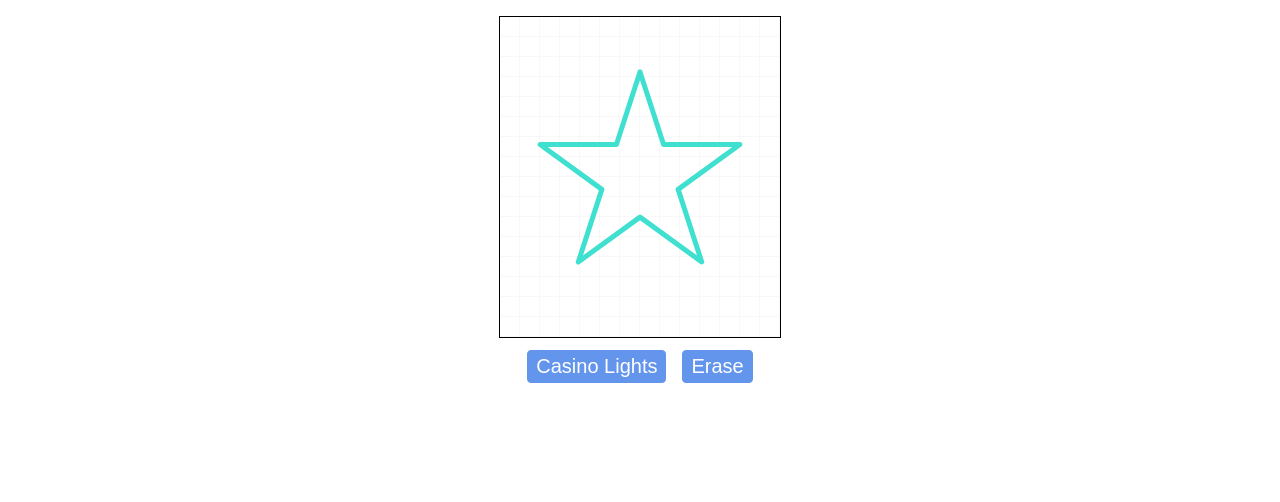
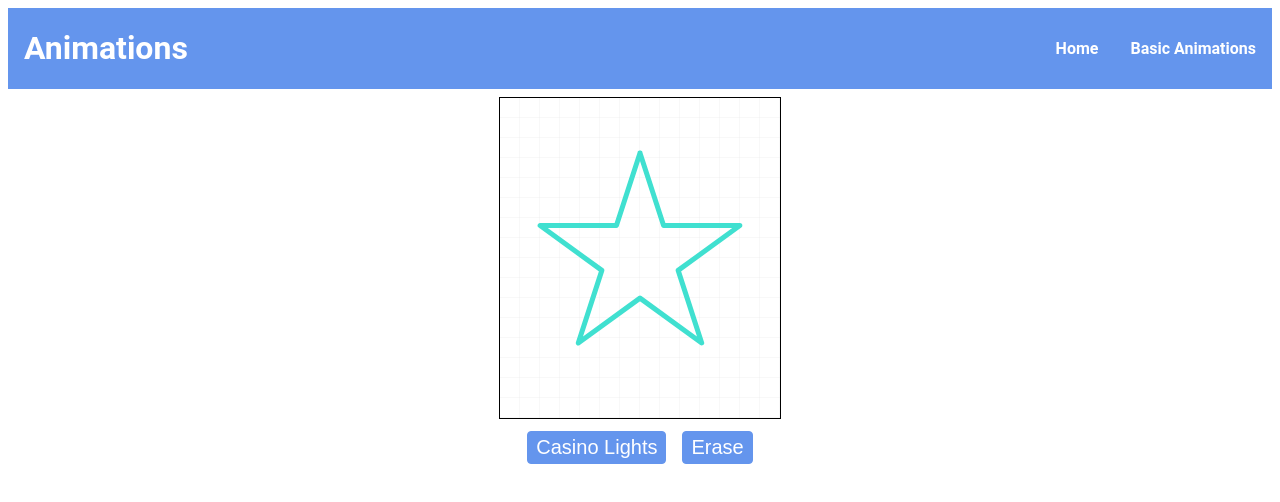
Before and after one commit to steffinchen/svg-animations, an Angular app: page / in a window 1280 px wide. Shown: the top 502 px of the page. Built offline with nearby package versions, Linux system fonts and the light colour scheme.

Commit message:
♻️ rename component, add header + routing

```diff
--- a/package.json
+++ b/package.json
@@ -34,6 +34,7 @@
     "@angular/build": "^20.3.1",
     "@angular/cli": "^20.3.1",
     "@angular/compiler-cli": "^20.3.0",
+    "prettier": "^3.6.2",
     "typescript": "~5.9.2"
   }
 }
--- a/src/app/app.css
+++ b/src/app/app.css
@@ -0,0 +1,24 @@
+header {
+    display: flex;
+    justify-content: space-between;
+    align-items: center;
+    background-color: cornflowerblue;
+    color: white;
+    padding-left: 1rem;
+    padding-right: 1rem;
+
+    .nav-links {
+        display: flex;
+        gap: 2rem;
+
+        a {
+            color: white;
+            text-decoration: none;
+            font-weight: bold;
+
+            &:hover {
+                text-decoration: underline;
+            }
+        }
+    }
+}
--- a/src/app/app.html
+++ b/src/app/app.html
@@ -1 +1,8 @@
-<app-self-drawing></app-self-drawing>
+<header>
+  <h1>Animations</h1>
+  <div class="nav-links">
+    <a routerLink="/">Home</a>
+    <a routerLink="/">Basic Animations</a>
+  </div>
+</header>
+<router-outlet></router-outlet>
--- a/src/app/app.routes.ts
+++ b/src/app/app.routes.ts
@@ -1,3 +1,4 @@
 import { Routes } from '@angular/router';
+import { BasicAnimations } from './basic-animations/basic-animations.component';
 
-export const routes: Routes = [];
+export const routes: Routes = [{ path: '', component: BasicAnimations }];
--- a/src/app/app.ts
+++ b/src/app/app.ts
@@ -1,13 +1,11 @@
-import { Component, signal } from '@angular/core';
-import { RouterOutlet } from '@angular/router';
-import { SelfDrawing } from './self-drawing/self-drawing';
+import { Component } from '@angular/core';
+import { RouterLink, RouterOutlet } from '@angular/router';
+import { BasicAnimations } from './basic-animations/basic-animations.component';
 
 @Component({
   selector: 'app-root',
-  imports: [RouterOutlet, SelfDrawing],
+  imports: [RouterOutlet, BasicAnimations, BasicAnimations, RouterLink],
   templateUrl: './app.html',
   styleUrl: './app.css',
 })
-export class App {
-  protected readonly title = signal('svg-animations');
-}
+export class App {}
--- a/src/styles.css
+++ b/src/styles.css
@@ -1 +1,3 @@
-/* You can add global styles to this file, and also import other style files */
+body {
+    font-family: Roboto, Arial, sans-serif;
+}
```
Also changed, not shown: src/app/basic-animations/basic-animations.component.ts (renamed from src/app/self-drawing/self-drawing.ts, +4 -4 lines), src/app/basic-animations/basic-animations.component.css (renamed from src/app/self-drawing/self-drawing.css), src/app/basic-animations/basic-animations.component.html (renamed from src/app/self-drawing/self-drawing.html), 1 other file (tests, documents, lock files or other folders).
